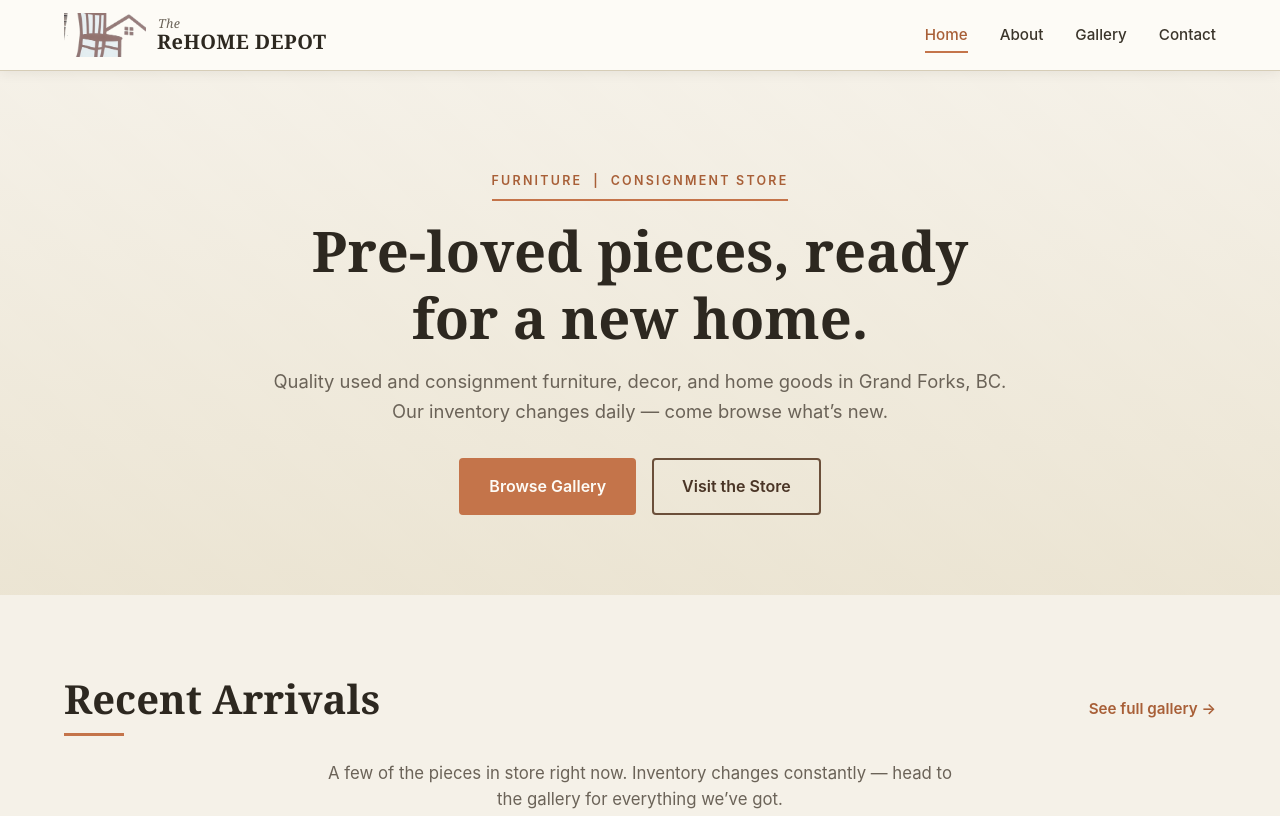
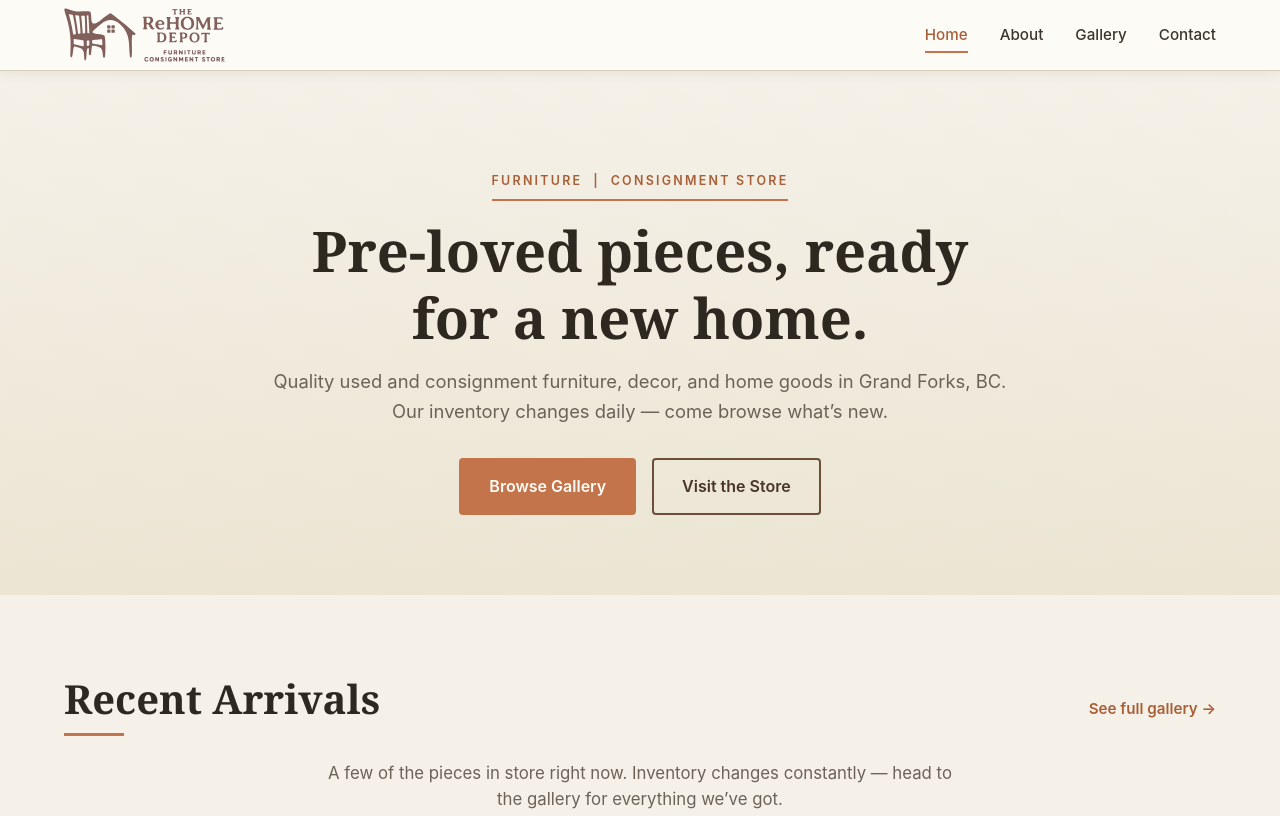
Before and after one commit to markharding123456-a11y/rehome-depot, a plain HTML site: page index.html in a window 1280 px wide. Shown: the top 816 px of the page. Drawn offline with Linux system fonts and the light colour scheme.

Commit message:
Use the tenant's vector brand mark for the logo
Replaces the photo-extracted PNG with the clean vector SVG converted from
the tenant-supplied PDF (ReHOME_Depot_logo_vector_smoothed.pdf) via PyMuPDF.
The SVG includes the full brand mark — chair-and-house icon plus the
'THE ReHOME DEPOT / FURNITURE / CONSIGNMENT STORE' wordmark — so the
header now uses one image instead of an icon-plus-CSS-styled-text combo.

ViewBox tightened from the PDF's full page (1086x814) down to just the
content area (1000x336) so the logo doesn't render with whitespace padding.

Source assets (PDF, intermediate PNGs) gitignored.

Co-Authored-By: Claude Opus 4.7 (1M context) <noreply@anthropic.com>

```diff
--- a/css/style.css
+++ b/css/style.css
@@ -79,53 +79,15 @@ a:hover { color: var(--walnut-dark); }
 }
 
 .logo {
-    display: flex;
-    align-items: center;
-    gap: 0.7rem;
-    font-weight: 700;
-    color: var(--charcoal);
-}
-
-.logo:hover { color: var(--charcoal); }
-
-.logo-mark {
     display: inline-flex;
     align-items: center;
-    justify-content: center;
-    height: 44px;
     flex-shrink: 0;
 }
 
-.logo-mark img {
-    height: 100%;
+.logo-image {
+    height: 54px;
     width: auto;
     display: block;
-}
-
-.logo-wordmark {
-    display: flex;
-    flex-direction: column;
-    line-height: 1;
-}
-
-.logo-article {
-    font-family: Georgia, "Times New Roman", serif;
-    font-style: italic;
-    font-weight: 400;
-    font-size: 0.78rem;
-    color: var(--text-muted);
-    letter-spacing: 0.02em;
-    margin-bottom: 2px;
-    margin-left: 1px;
-}
-
-.logo-name {
-    font-family: Georgia, "Times New Roman", serif;
-    font-size: 1.25rem;
-    font-weight: 700;
-    letter-spacing: 0.02em;
-    color: var(--charcoal);
-    line-height: 1;
 }
 
 .main-nav {
--- a/index.html
+++ b/index.html
@@ -12,11 +12,7 @@
 <header class="site-header">
     <div class="container header-inner">
         <a href="index.html" class="logo">
-            <span class="logo-mark"><img src="images/logo.png" alt=""></span>
-            <span class="logo-wordmark">
-                <span class="logo-article">The</span>
-                <span class="logo-name">ReHOME DEPOT</span>
-            </span>
+            <img src="images/logo.svg" alt="The ReHome Depot" class="logo-image">
         </a>
         <nav class="main-nav">
             <a href="index.html" class="active">Home</a>
```
Also changed, not shown: about.html (+1 -5 lines), contact.html (+1 -5 lines), gallery.html (+1 -5 lines), images/logo.png (deleted), images/logo.svg (added), 1 other file.
